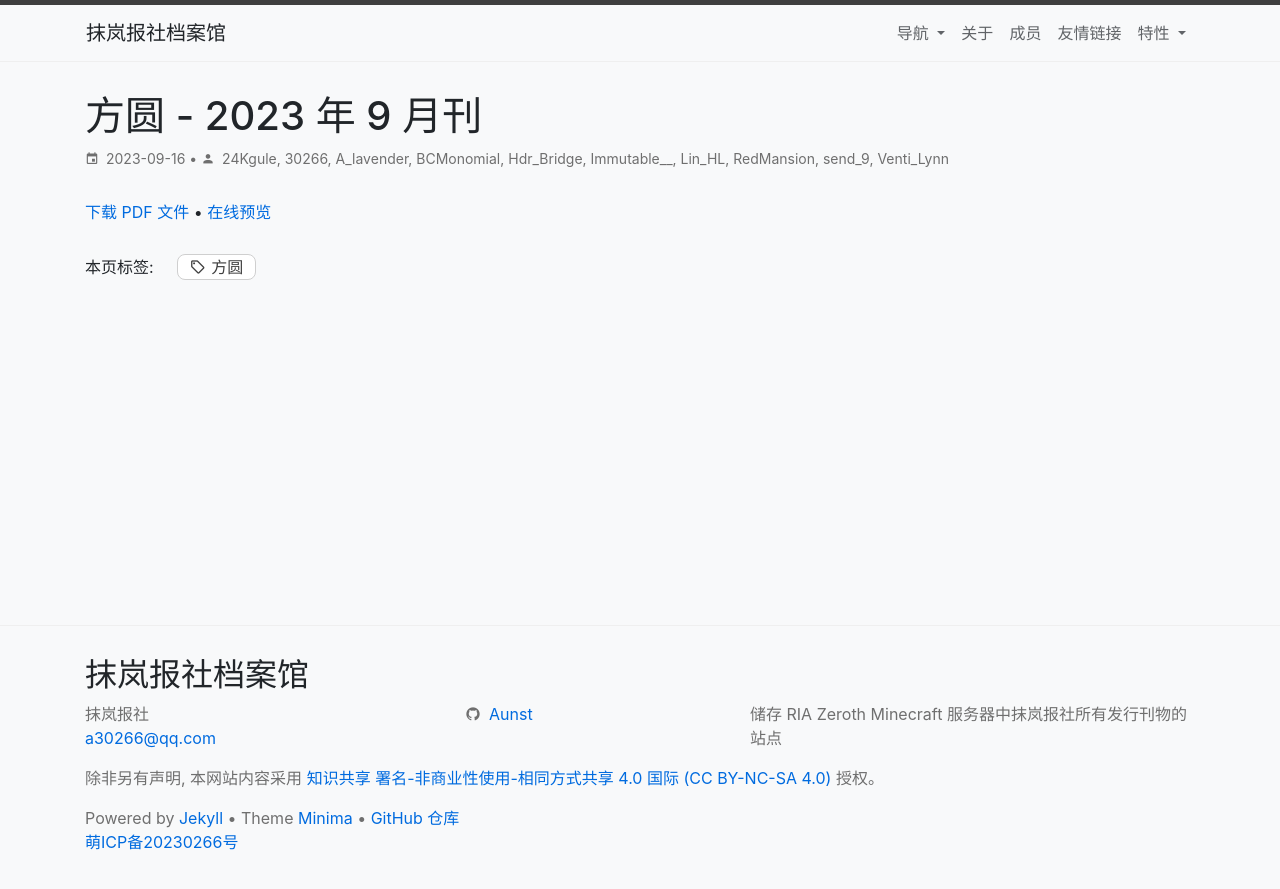
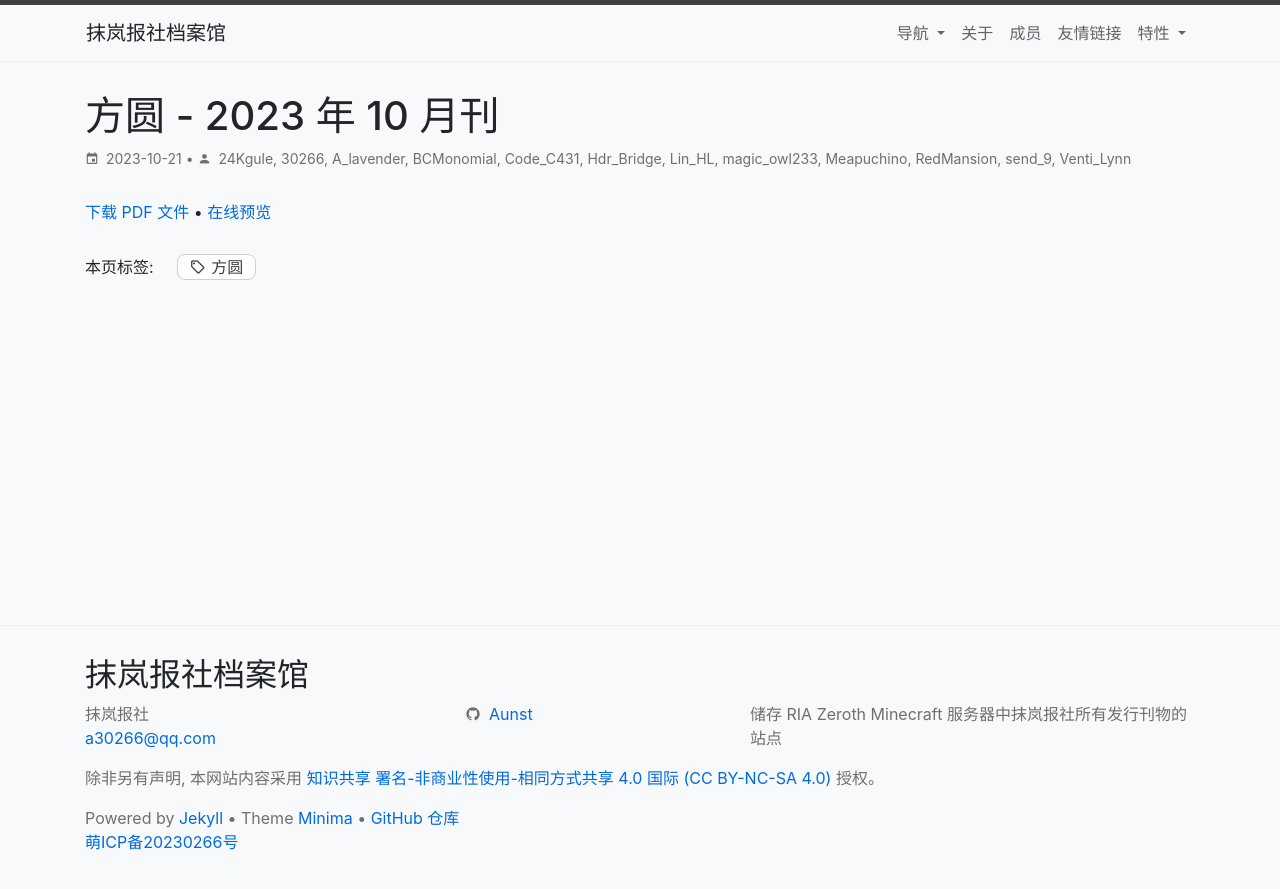
Before and after one commit to Aunst/Matlantic_Newspaper_Office, a Jekyll site: the page built from _posts/2023-09-16-Around-2023-09.markdown, in a window 1280 px wide. Shown: the top 889 px of the page. Built offline with Jekyll 4.4.1, drawn with Linux system fonts in a browser that asks for light colours; nearby versions of some CDN libraries; comment, search, counter and statistics services are not loaded.

Commit message:
预更新

```diff
--- a/_posts/2023-09-16-Around-2023-09.markdown
+++ b/_posts/2023-09-16-Around-2023-09.markdown
@@ -1,9 +1,9 @@
 ---
 layout: post
-title: "方圆 - 2023 年 9 月刊"
-date: 2023-09-16 13:10:00 +0800
-author: 24Kgule, 30266, A_lavender, BCMonomial, Hdr_Bridge, Immutable__, Lin_HL, RedMansion, send_9, Venti_Lynn
+title: "方圆 - 2023 年 10 月刊"
+date: 2023-10-21 11:10:00 +0800
+author: 24Kgule, 30266, A_lavender, BCMonomial, Code_C431, Hdr_Bridge, Lin_HL, magic_owl233, Meapuchino, RedMansion, send_9, Venti_Lynn
 tags: 方圆
 ---
 
-{% include post-components/pdf-navigation.html file="Around-2023-09.pdf" %}
+{% include post-components/pdf-navigation.html file="Around-2023-10.pdf" %}
```
